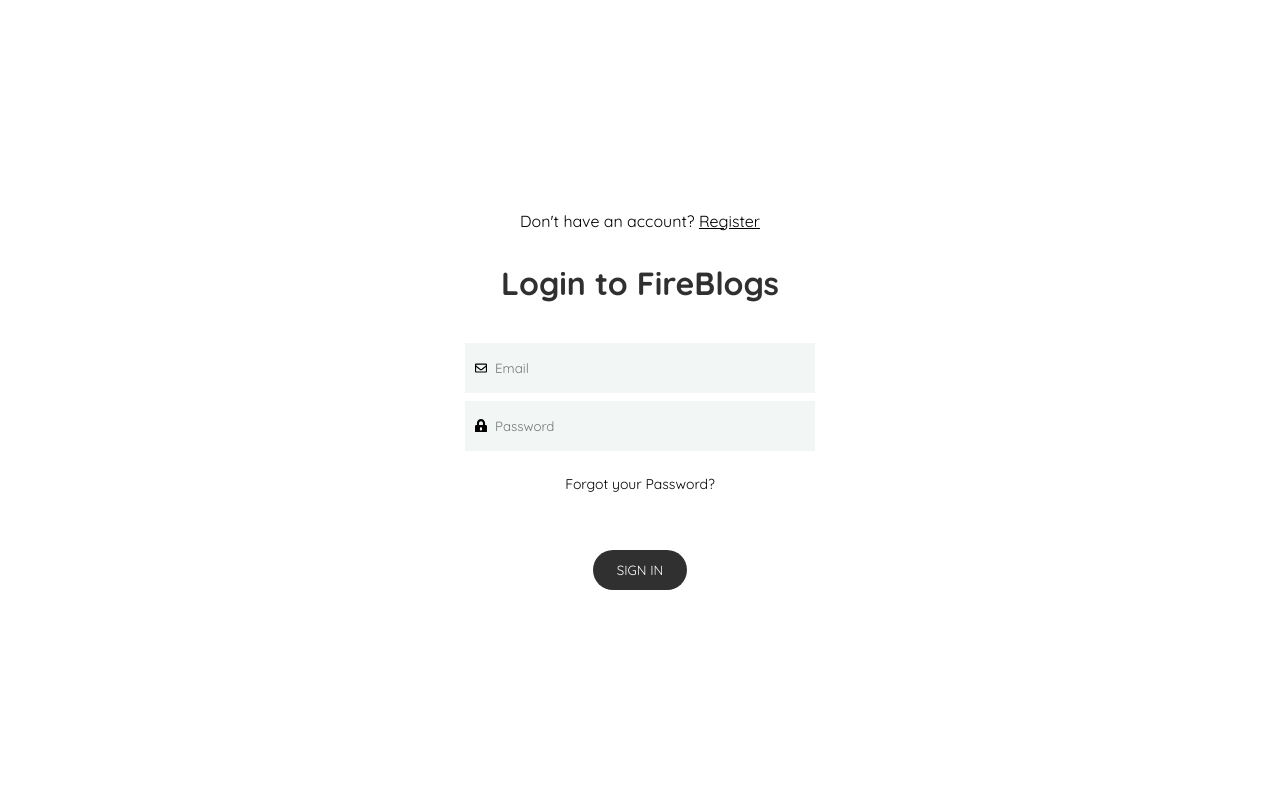
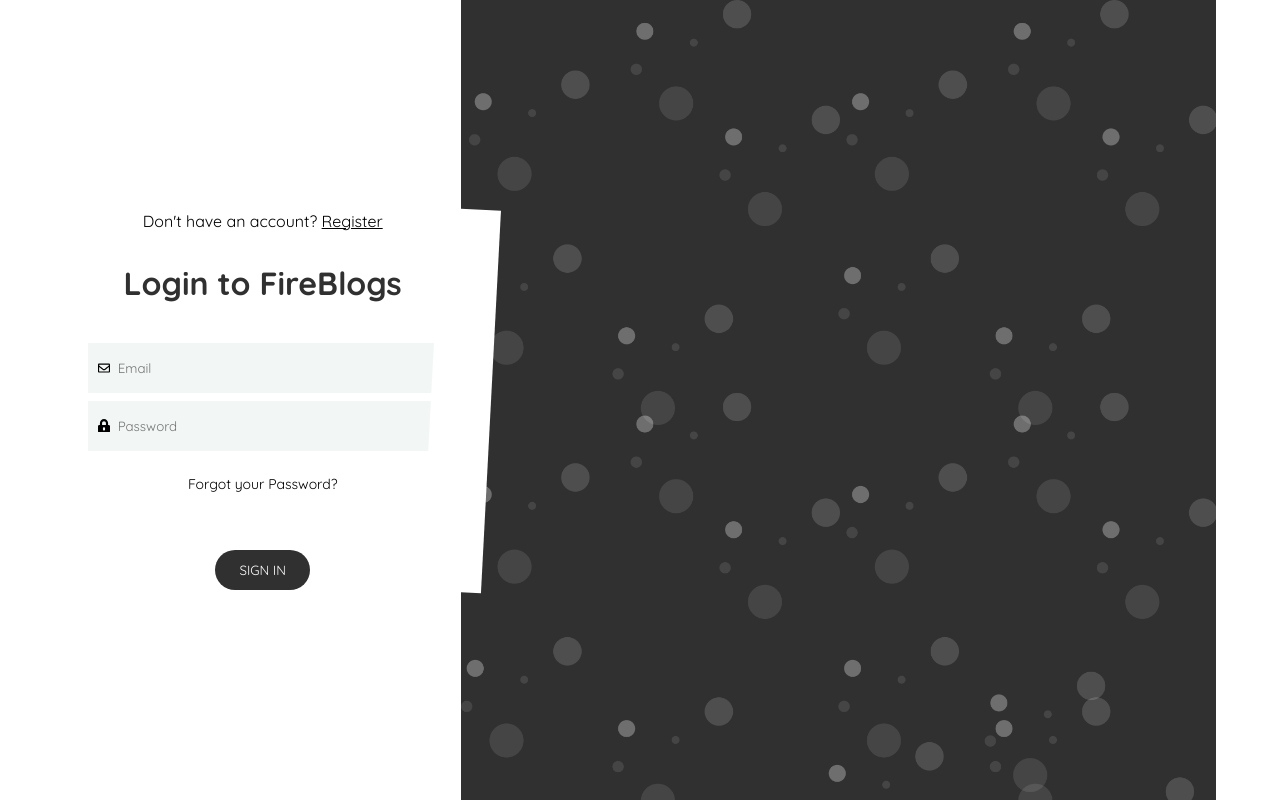
Before and after one commit to caiosantosss/fireblogs-vue, a Vue app: page /login in a window 1280 px wide. Built offline with nearby package versions, Linux system fonts and the light colour scheme; what vue2-editor would draw is missing.

Commit message:
add background

```diff
--- a/src/views/Login.vue
+++ b/src/views/Login.vue
@@ -129,6 +129,31 @@
         border-bottom: 1px solid #303030;
       }
     }
+
+    .angle {
+      display: none;
+      position: absolute;
+      background-color: #fff;
+      transform: rotateZ(3deg);
+      width: 60px;
+      right: -30px;
+      height: 101%;
+      @media (min-width: 768px) {
+        display: initial;
+      }
+    }
+  }
+
+  .background {
+    display: none;
+    flex: 2;
+    background-size: cover;
+    background-image: url('../assets/background.png');
+    width: 100%;
+    height: 100%;
+    @media (min-width: 768px) {
+      display: initial;
+    }
   }
 }
 </style>
```
